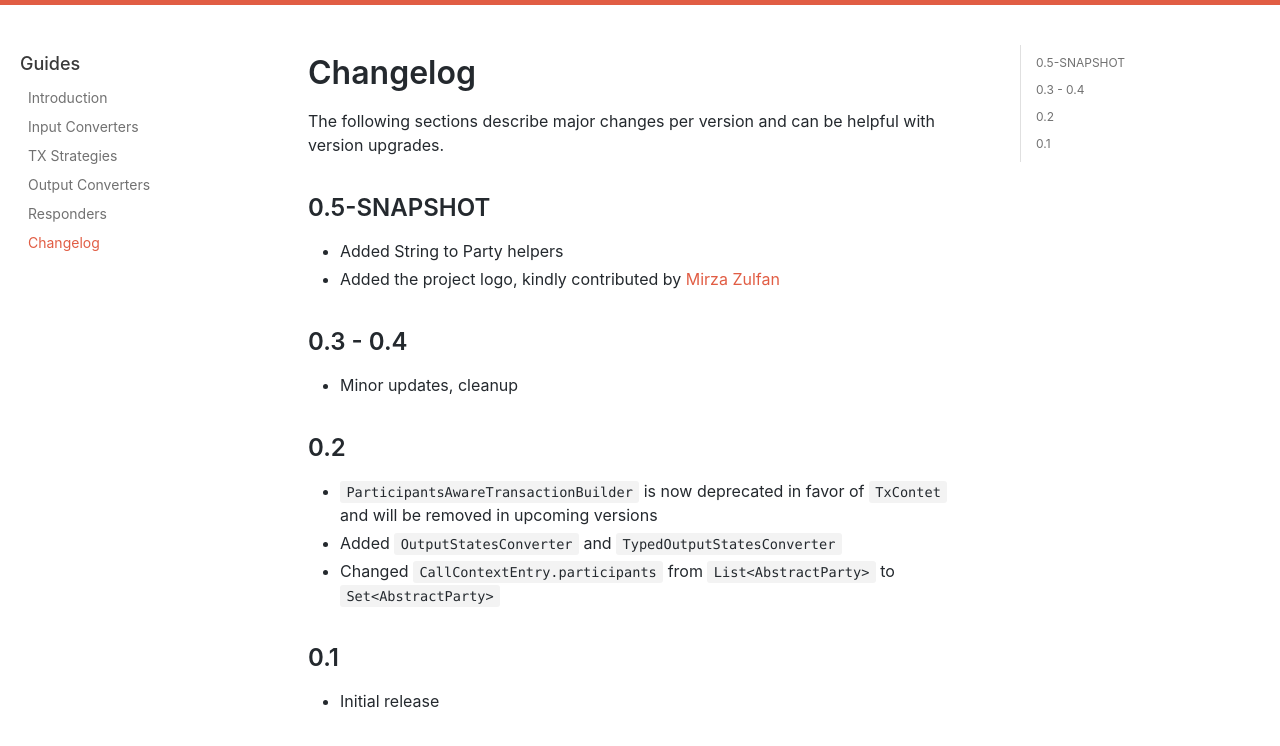
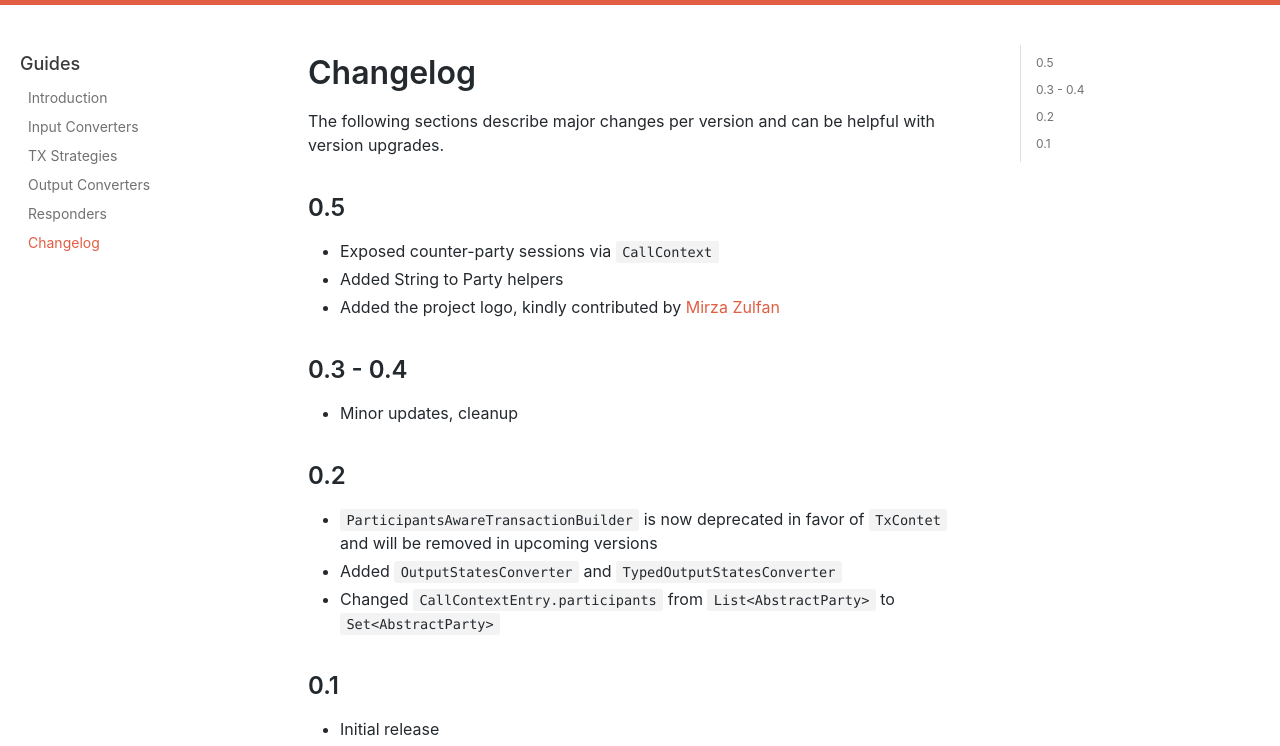
Before and after one commit to manosbatsis/partiture, a plain HTML site: page docs/changelog.html in a window 1280 px wide. Shown: the part 45-791 px from the top of the page. Drawn offline with nearby package versions, Linux system fonts and the light colour scheme; a script that the page names is missing.

Commit message:
Deploy website
Deploy website version based on 182f61b3cd6ff86e047200e82e4ba91f646ddc8f

```diff
--- a/docs/changelog.html
+++ b/docs/changelog.html
@@ -62,8 +62,9 @@
               }
             });
         </script></nav></div><div class="container mainContainer"><div class="wrapper"><div class="post"><header class="postHeader"><h1 class="postHeaderTitle">Changelog</h1></header><article><div><span><p>The following sections describe major changes per version and can be helpful with version upgrades.</p>
-<h2><a class="anchor" aria-hidden="true" id="05-snapshot"></a><a href="#05-snapshot" aria-hidden="true" class="hash-link"><svg class="hash-link-icon" aria-hidden="true" height="16" version="1.1" viewBox="0 0 16 16" width="16"><path fill-rule="evenodd" d="M4 9h1v1H4c-1.5 0-3-1.69-3-3.5S2.55 3 4 3h4c1.45 0 3 1.69 3 3.5 0 1.41-.91 2.72-2 3.25V8.59c.58-.45 1-1.27 1-2.09C10 5.22 8.98 4 8 4H4c-.98 0-2 1.22-2 2.5S3 9 4 9zm9-3h-1v1h1c1 0 2 1.22 2 2.5S13.98 12 13 12H9c-.98 0-2-1.22-2-2.5 0-.83.42-1.64 1-2.09V6.25c-1.09.53-2 1.84-2 3.25C6 11.31 7.55 13 9 13h4c1.45 0 3-1.69 3-3.5S14.5 6 13 6z"></path></svg></a>0.5-SNAPSHOT</h2>
+<h2><a class="anchor" aria-hidden="true" id="05"></a><a href="#05" aria-hidden="true" class="hash-link"><svg class="hash-link-icon" aria-hidden="true" height="16" version="1.1" viewBox="0 0 16 16" width="16"><path fill-rule="evenodd" d="M4 9h1v1H4c-1.5 0-3-1.69-3-3.5S2.55 3 4 3h4c1.45 0 3 1.69 3 3.5 0 1.41-.91 2.72-2 3.25V8.59c.58-.45 1-1.27 1-2.09C10 5.22 8.98 4 8 4H4c-.98 0-2 1.22-2 2.5S3 9 4 9zm9-3h-1v1h1c1 0 2 1.22 2 2.5S13.98 12 13 12H9c-.98 0-2-1.22-2-2.5 0-.83.42-1.64 1-2.09V6.25c-1.09.53-2 1.84-2 3.25C6 11.31 7.55 13 9 13h4c1.45 0 3-1.69 3-3.5S14.5 6 13 6z"></path></svg></a>0.5</h2>
 <ul>
+<li>Exposed counter-party sessions via <code>CallContext</code></li>
 <li>Added String to Party helpers</li>
 <li>Added the project logo, kindly contributed by <a href="https://github.com/mirzazulfan">Mirza Zulfan</a></li>
 </ul>
@@ -81,4 +82,4 @@
 <ul>
 <li>Initial release</li>
 </ul>
-</span></div></article></div><div class="docs-prevnext"><a class="docs-prev button" href="/partiture/docs/responders"><span class="arrow-prev">← </span><span>Responders</span></a></div></div></div><nav class="onPageNav"><ul class="toc-headings"><li><a href="#05-snapshot">0.5-SNAPSHOT</a></li><li><a href="#03-04">0.3 - 0.4</a></li><li><a href="#02">0.2</a></li><li><a href="#01">0.1</a></li></ul></nav></div><footer class="nav-footer" id="footer"><section class="copyright"><a href="http://manosbatsis.github.io/">Copyright © 2019 Manos Batsis</a>.<span> Got a remote contract? Contact me by<a href="mailto:manosbatsis@gmail.com?subject=Remote Contract"> email</a> or<a href="https://www.linkedin.com/in/manosbatsis"> linkedin</a></span></section></footer></div></body></html>
+</span></div></article></div><div class="docs-prevnext"><a class="docs-prev button" href="/partiture/docs/responders"><span class="arrow-prev">← </span><span>Responders</span></a></div></div></div><nav class="onPageNav"><ul class="toc-headings"><li><a href="#05">0.5</a></li><li><a href="#03-04">0.3 - 0.4</a></li><li><a href="#02">0.2</a></li><li><a href="#01">0.1</a></li></ul></nav></div><footer class="nav-footer" id="footer"><section class="copyright"><a href="http://manosbatsis.github.io/">Copyright © 2019 Manos Batsis</a>.<span> Got a remote contract? Contact me by<a href="mailto:manosbatsis@gmail.com?subject=Remote Contract"> email</a> or<a href="https://www.linkedin.com/in/manosbatsis"> linkedin</a></span></section></footer></div></body></html>
```
Also changed, not shown: docs/changelog/index.html (+3 -2 lines).
